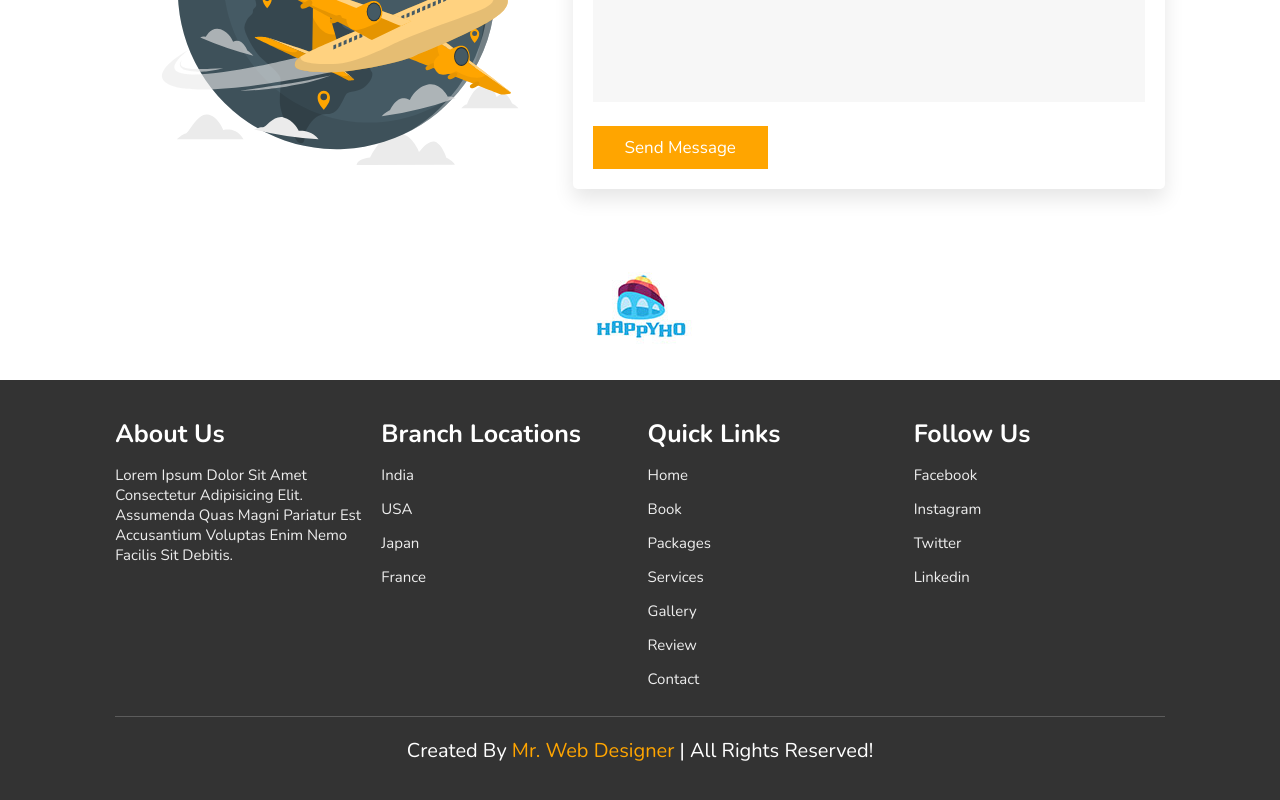
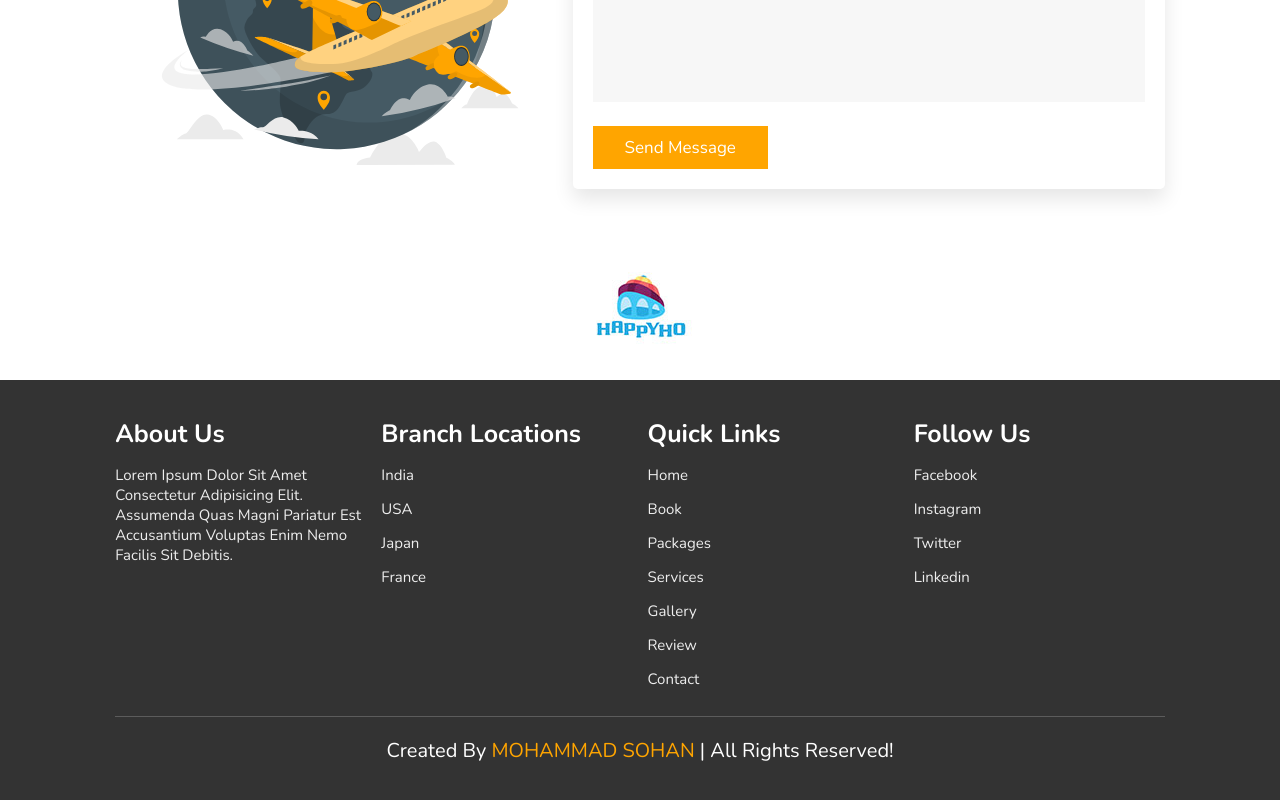
Before and after one commit to Mdshowanhossain/First-Responsive-Landing-Page, a plain HTML site: page index.html in a window 1280 px wide. Shown: the part 4972-5772 px from the top of the page. Drawn offline with nearby package versions, Linux system fonts and the light colour scheme; a script that the page names is missing.

Commit message:
Update index.html

```diff
--- a/index.html
+++ b/index.html
@@ -604,7 +604,7 @@
             </div>
 
         </div>
-        <h1 class="credit"> created by <span> mr. web designer </span> | all rights reserved! </h1>
+        <h1 class="credit"> created by <span> MOHAMMAD SOHAN </span> | all rights reserved! </h1>
     </section>
 
 
```
